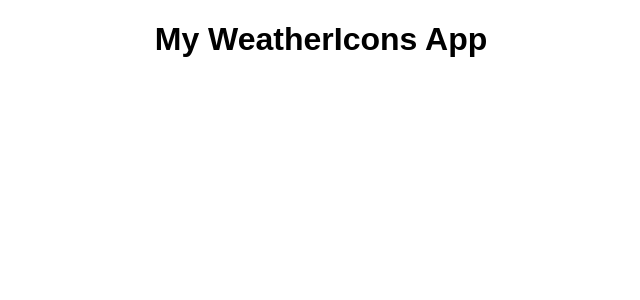
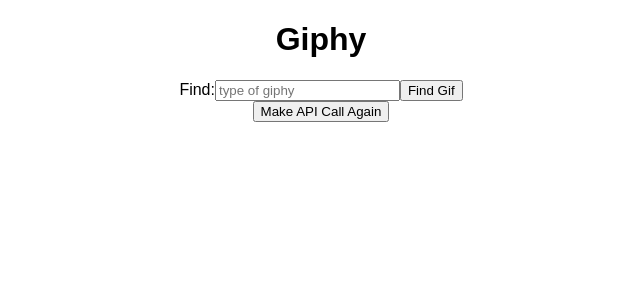
Before and after one commit to hakeymmhd/Base-React-App, a React (Create React App) app: page / in a window 1280 px wide. Shown: the top 300 px of the page, without its empty margins (319-959 px from the left). Built offline with nearby package versions, Linux system fonts and the light colour scheme; no server answers.

Commit message:
completed assignment

```diff
--- a/src/App.js
+++ b/src/App.js
@@ -1,10 +1,57 @@
-import React from "react";
+import React, { useState, useEffect } from "react";
 import "./styles.css";
+import Form from "./components/Form";
+import GitInfo from "./components/GifInfo"
+
 
 export default function App() {
+  const [gifData, setGifData] = useState([]);
+  const [gifTitle, setGifTitle] = useState('hello');
+
+  const handleSubmit = (title) => {
+    console.log(`APP: Form - handleSubmit - gifData:${title}`);
+    setGifTitle(title);
+  };
+  console.log(gifTitle);
+  useEffect(() => {
+    async function fetchData () {
+
+      const baseURL = 'https://api.giphy.com/v1/gifs/search';
+      const apiKey = '03nXj96X2ubPEFL47yCazrDAFSm6d0UQ';
+      const queryType = 'q=';
+      const limit = 5;
+      const queryURL = `${baseURL}?api_key=${apiKey}&${queryType}${gifTitle}}&limit=${limit}&offset=0&rating=g&lang=en`;
+
+      const res = await fetch(queryURL);
+      const data = await res.json();
+      setGifData(data.data[limit-1].images.original.url);
+
+      // fetch(queryURL)
+      // .then(res => res.json())
+      // .then(data => {setGifData(data.data[2].images.original.url)})
+      // console.log(queryURL);
+      console.log(queryURL);
+    }
+    fetchData();
+  } ,[gifTitle])
+
+  async function fetchRandom () {
+    const URL = 'https://api.giphy.com/v1/gifs/random?api_key=03nXj96X2ubPEFL47yCazrDAFSm6d0UQ&tag=&rating=r';
+
+    const res = await fetch(URL);
+    const data = await res.json();
+    console.log(data);
+    setGifData(data.data.images.downsized_large.url);
+  }
+
   return (
     <div className="App">
-      <h1>My WeatherIcons App</h1>
+      <h1>Giphy</h1>
+      <Form handleSubmit={handleSubmit} />
+      <input type="submit"
+        onClick={fetchRandom}
+        value="Make API Call Again" />
+      <GitInfo gif={gifData} />
     </div>
   );
 }
--- /dev/null
+++ b/src/components/Form.jsx
@@ -0,0 +1,37 @@
+import React, { useState } from 'react';
+
+function Form(props) {
+  const [gifTitle, setGifTitle] = useState('');
+
+  const handleSubmit = (e) => {
+    console.log('Form - handleSubmit - gifData', gifTitle);
+    e.preventDefault();
+    props.handleSubmit(gifTitle);
+    setGifTitle('');
+  };
+
+  const handleChange = (e) => {
+    console.log('handleChange clicked');
+    const title = e.target.value;
+    setGifTitle(title);
+  };
+
+  return (
+    <>
+      <form onSubmit={handleSubmit} className=".gif-row">
+        <label htmlFor="gifTitle">Find:</label>
+        <input
+          id="gif-title"
+          type="text"
+          value={gifTitle}
+          placeholder="type of giphy"
+          onChange={handleChange}
+        />
+        <input type="submit" value="Find Gif" />
+
+      </form>
+    </>
+  );
+}
+
+export default Form;
--- /dev/null
+++ b/src/components/GifInfo.jsx
@@ -0,0 +1,13 @@
+import React from "react";
+
+function GifInfo (props) {
+    console.log(`props: ${props}`);
+    return (
+        <div className='gif-data'>
+        <img src={props.gif} />
+        </div>
+    )
+
+}
+
+export default GifInfo
--- a/src/styles.css
+++ b/src/styles.css
@@ -3,32 +3,9 @@
   text-align: center;
 }
 
-body {
-  margin: 0;
-  padding: 0;
-  font-family: -apple-system, BlinkMacSystemFont, "Segoe UI", "Roboto", "Oxygen",
-    "Ubuntu", "Cantarell", "Fira Sans", "Droid Sans", "Helvetica Neue",
-    sans-serif;
-  -webkit-font-smoothing: antialiased;
-  -moz-osx-font-smoothing: grayscale;
+.gif-row {
+  /* display: flex; */
+  /* flex-direction: column; */
+  /* flex-wrap: wrap; */
+  justify-content:left;
 }
-
-code {
-  font-family: source-code-pro, Menlo, Monaco, Consolas, "Courier New",
-    monospace;
-}
-
-section {
-  display:flex;
-}
-
-section .weather {
- border: 1px solid #ccc;
- flex: 1;
- padding:10px;
- text-align:center;
-}
-
-.weather span {
-  font-weight: bold;
-}
```
